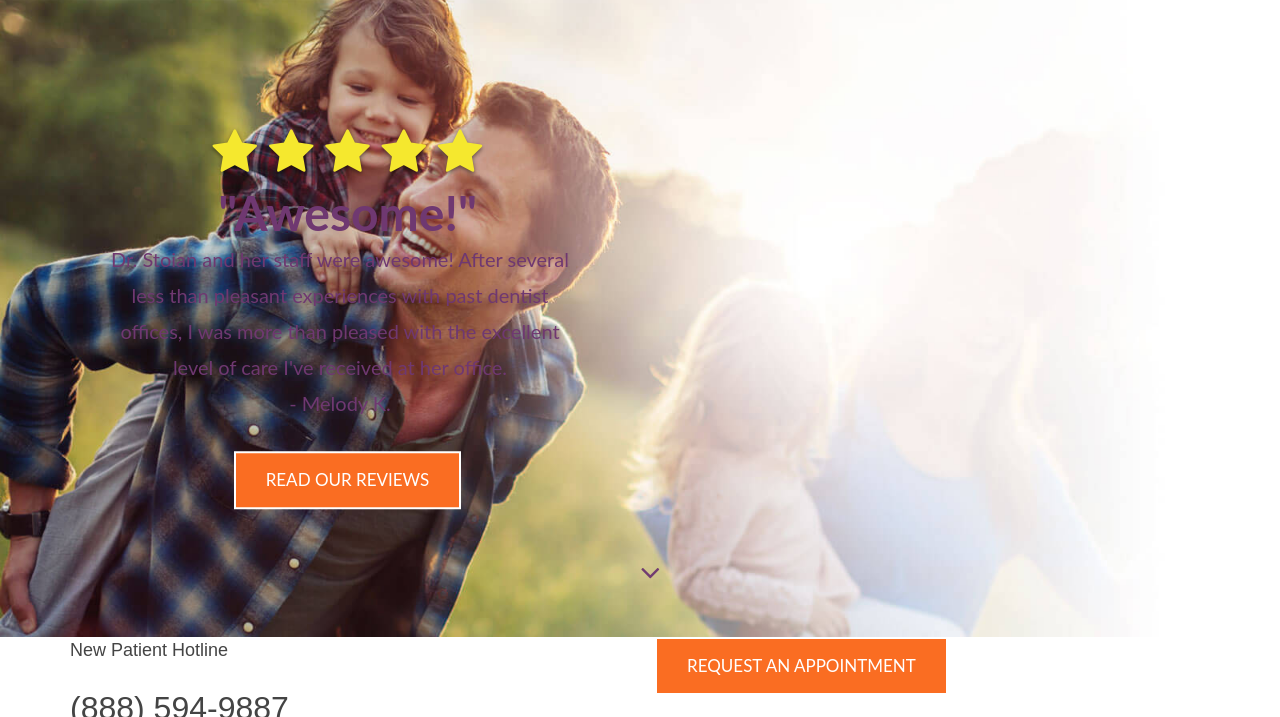
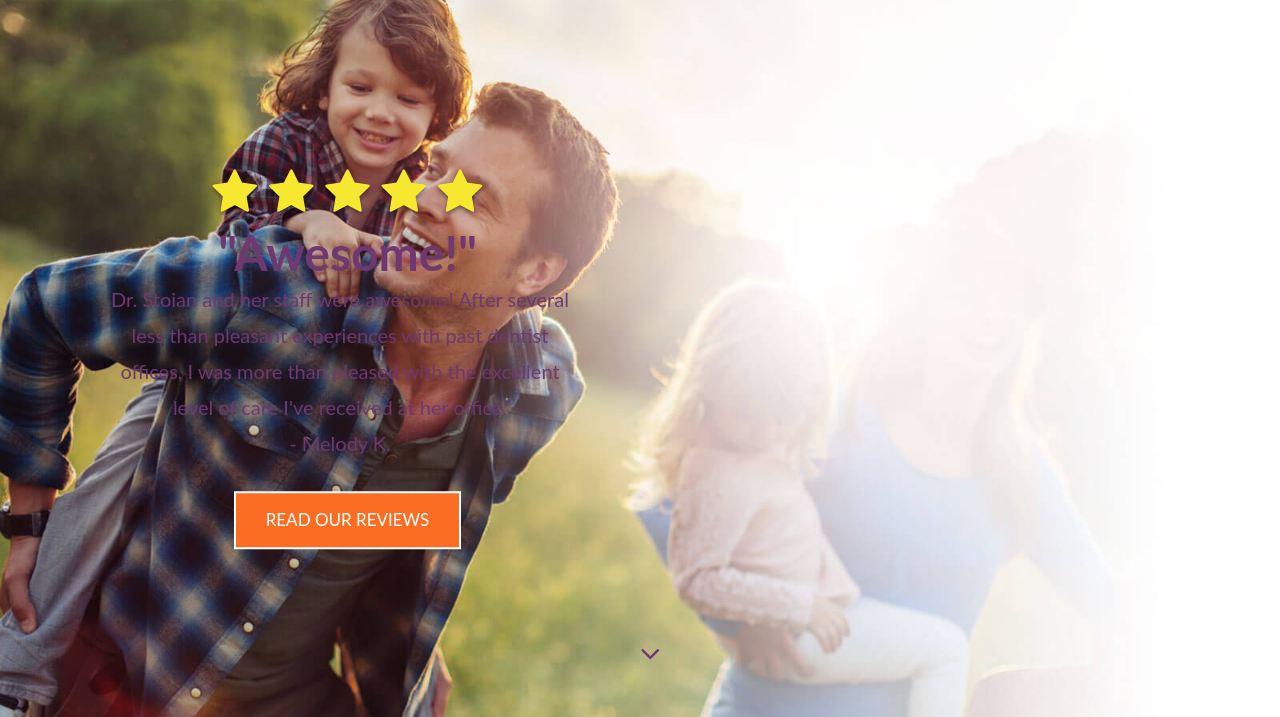
Before and after one commit to HelloWorldDevs/stoian, a website: page app/index.html in a window 1280 px wide. Shown: the part 83-800 px from the top of the page. Drawn offline with nearby package versions, Linux system fonts and the light colour scheme; some packages are replaced by stand-ins of ours; files that its build step writes are made by us from their sources; a script that the page names is missing.

Commit message:
makes the marquee full screen

```diff
--- a/app/_scss/main.scss
+++ b/app/_scss/main.scss
@@ -43,7 +43,7 @@
 //@import "sections/insurance";
 //@import "sections/location";
 @import "sections/marquee";
-//@import "sections/phone-slab";
+@import "sections/phone-slab";
 //@import "sections/reviews";
 //@import "sections/specials-2";
 //@import "sections/services";
--- a/app/_scss/sections/_marquee.scss
+++ b/app/_scss/sections/_marquee.scss
@@ -1,7 +1,4 @@
 #slider {
-  height: 50vw;
-  max-height: 800px;
-  margin-top: -100px;
 
   .swiper-slide {
     background-position: top center;
--- a/app/index.html
+++ b/app/index.html
@@ -91,7 +91,7 @@
 		</a>
 	</section>
 
-	<section id="slider" class="hidden-xxs hidden-xs hidden-sm slider-parallax with-header swiper_wrapper clearfix hidden-xs">
+	<section id="slider" class="hidden-xxs hidden-xs hidden-sm full-screen slider-parallax with-header swiper_wrapper clearfix hidden-xs">
 		<div class="slider-parallax-inner">
 			<div class="swiper-container swiper-parent swiper-container-horizontal">
 				<div class="swiper-wrapper">
```
